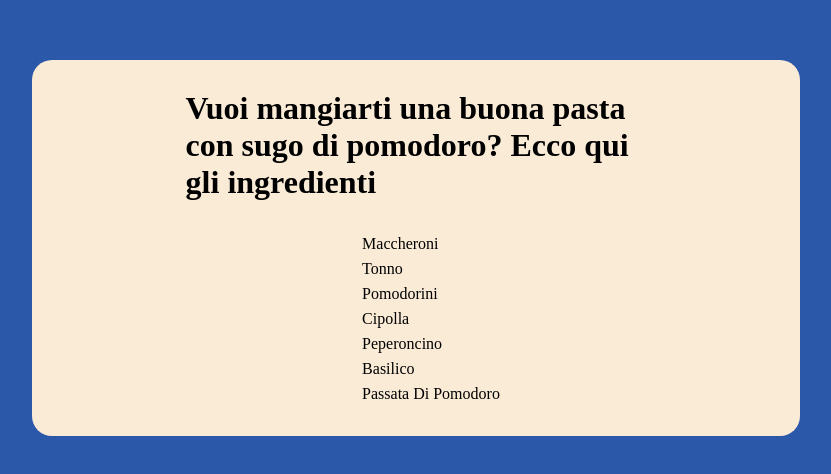
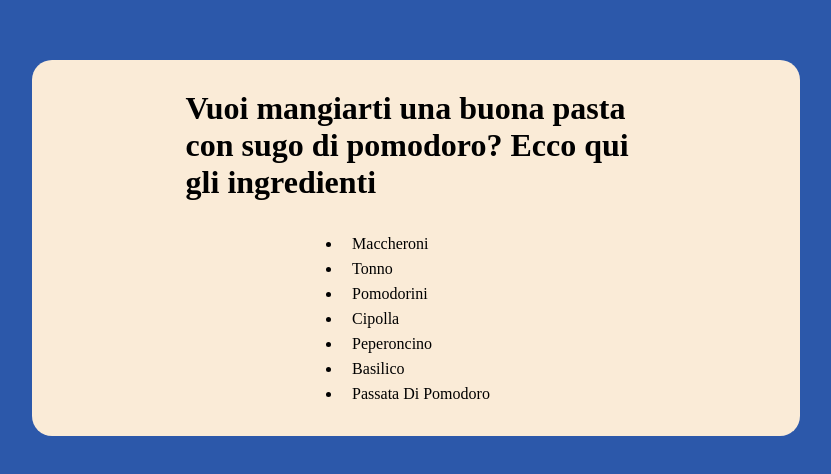
Before and after one commit to alessandro-barate/js-lista-spesa, a plain HTML site: page index.html in a window 1280 px wide. Shown: the whole page, without its empty margins (224-1055 px from the left). Drawn offline with Linux system fonts and the light colour scheme.

Commit message:
[UPD] Minor css changes

```diff
--- a/css/style.css
+++ b/css/style.css
@@ -24,8 +24,7 @@ h1 {
 }
 
 .li-style {
-  list-style: none;
-  padding-left: 30px;
+  padding-left: 10px;
   line-height: 25px;
   text-transform: capitalize;
 }
```
